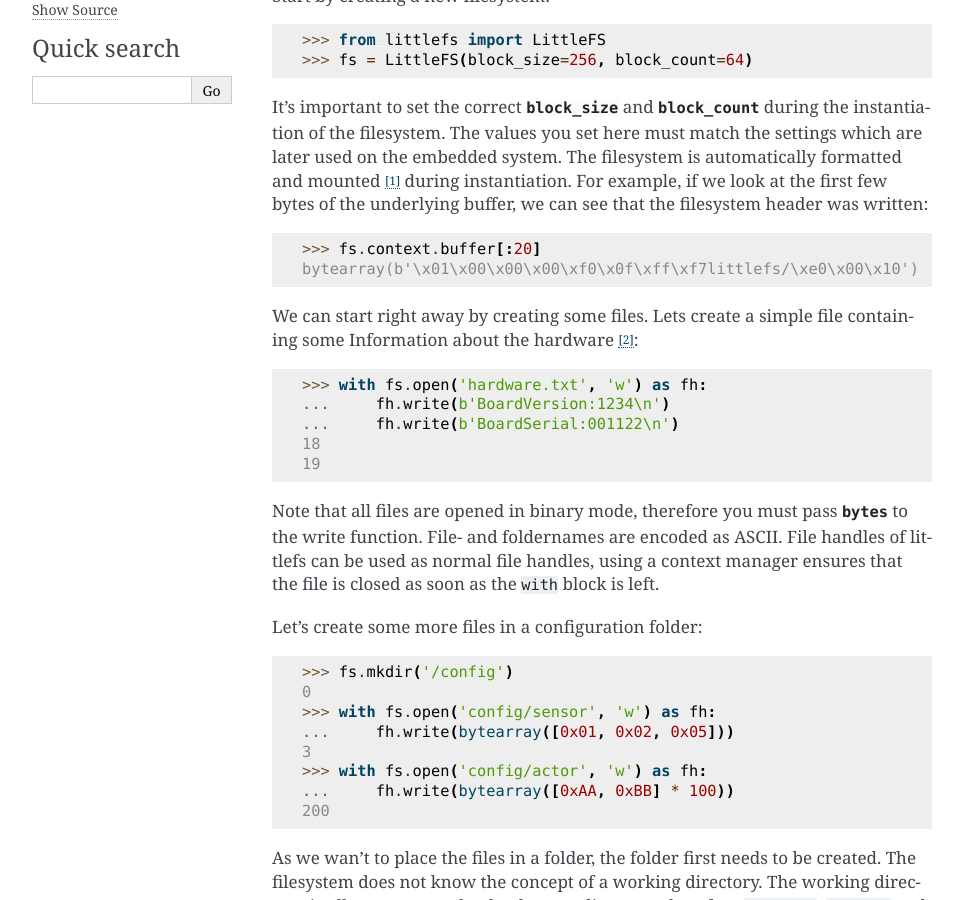
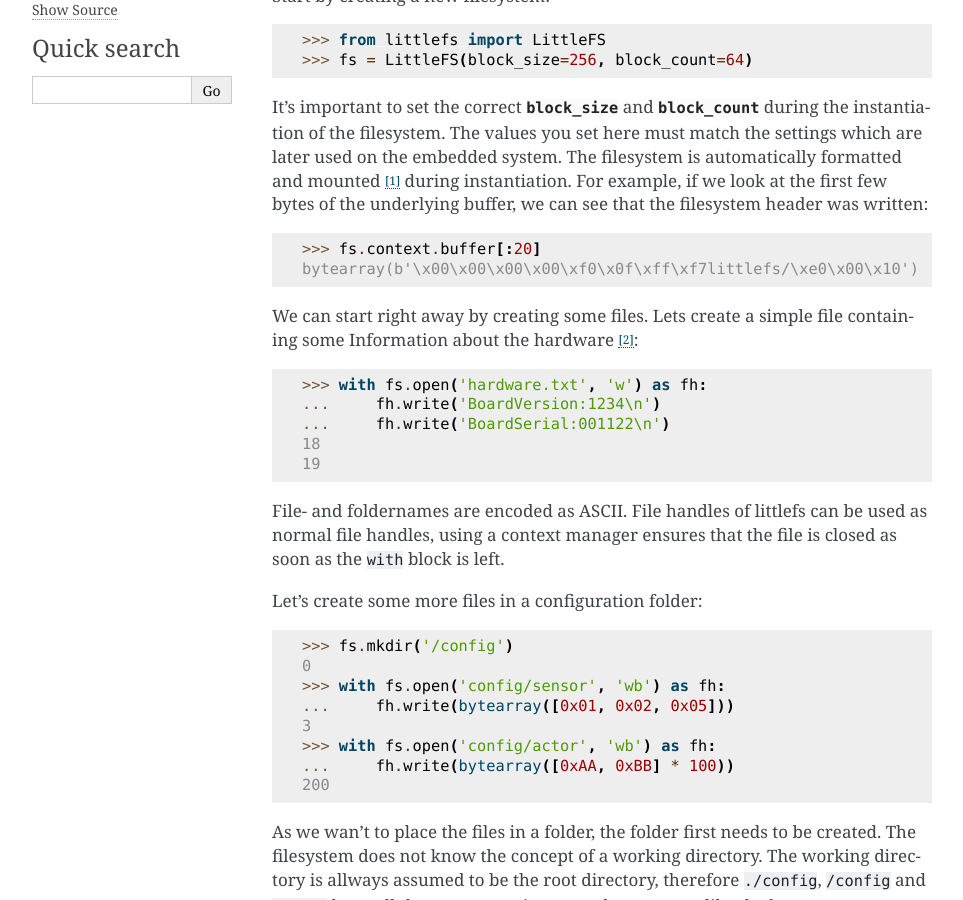
Before and after one commit to jrast/littlefs-python, a Sphinx documentation site: the page built from docs/examples/index.rst, in a window 1280 px wide and 900 px high, scrolled down 256 px. Shown: the whole window, without its empty margins (148-1111 px from the left). Built offline with Sphinx 7.4.7, drawn with Linux system fonts in a browser that asks for light colours.

Commit message:
Docs: update code snippets, document new methods

```diff
--- a/README.rst
+++ b/README.rst
@@ -129,5 +129,5 @@
 
 
 
-.. _littlefs: https://github.com/ARMmbed/littlefs
+.. _littlefs: https://github.com/littlefs-project/littlefs
 .. _Cython: http://docs.cython.org/en/latest/index.html
--- a/docs/examples/index.rst
+++ b/docs/examples/index.rst
@@ -29,7 +29,7 @@
 .. doctest::
 
     >>> fs.context.buffer[:20]
-    bytearray(b'\x01\x00\x00\x00\xf0\x0f\xff\xf7littlefs/\xe0\x00\x10')
+    bytearray(b'\x00\x00\x00\x00\xf0\x0f\xff\xf7littlefs/\xe0\x00\x10')
 
 We can start right away by creating some files. Lets create a simple file containing some
 Information about the hardware [2]_:
@@ -38,16 +38,15 @@
     :options:
 
     >>> with fs.open('hardware.txt', 'w') as fh:
-    ...     fh.write(b'BoardVersion:1234\n')
-    ...     fh.write(b'BoardSerial:001122\n')
+    ...     fh.write('BoardVersion:1234\n')
+    ...     fh.write('BoardSerial:001122\n')
     18
     19
 
 
-Note that all files are opened in binary mode, therefore you must pass :class:`bytes` to
-the write function. File- and foldernames are encoded as ASCII.
-File handles of littlefs can be used as normal file handles, using a context manager
-ensures that the file is closed as soon as the :code:`with` block is left.
+File- and foldernames are encoded as ASCII. File handles of littlefs can be
+used as normal file handles, using a context manager ensures that the file is
+closed as soon as the :code:`with` block is left.
 
 Let's create some more files in a configuration folder:
 
@@ -56,10 +55,10 @@
 
     >>> fs.mkdir('/config')
     0
-    >>> with fs.open('config/sensor', 'w') as fh:
+    >>> with fs.open('config/sensor', 'wb') as fh:
     ...     fh.write(bytearray([0x01, 0x02, 0x05]))
     3
-    >>> with fs.open('config/actor', 'w') as fh:
+    >>> with fs.open('config/actor', 'wb') as fh:
     ...     fh.write(bytearray([0xAA, 0xBB] * 100))
     200
 
--- a/docs/index.rst
+++ b/docs/index.rst
@@ -22,4 +22,4 @@
 * :ref:`search`
 
 
-.. _littlefs: https://github.com/ARMmbed/littlefs
+.. _littlefs: https://github.com/littlefs-project/littlefs
```
Also changed, not shown: other parts of README.rst (+2 -2 lines), other parts of docs/examples/index.rst (+2 -2 lines), src/littlefs/__init__.py (+24 -1 lines), 1 other file.
